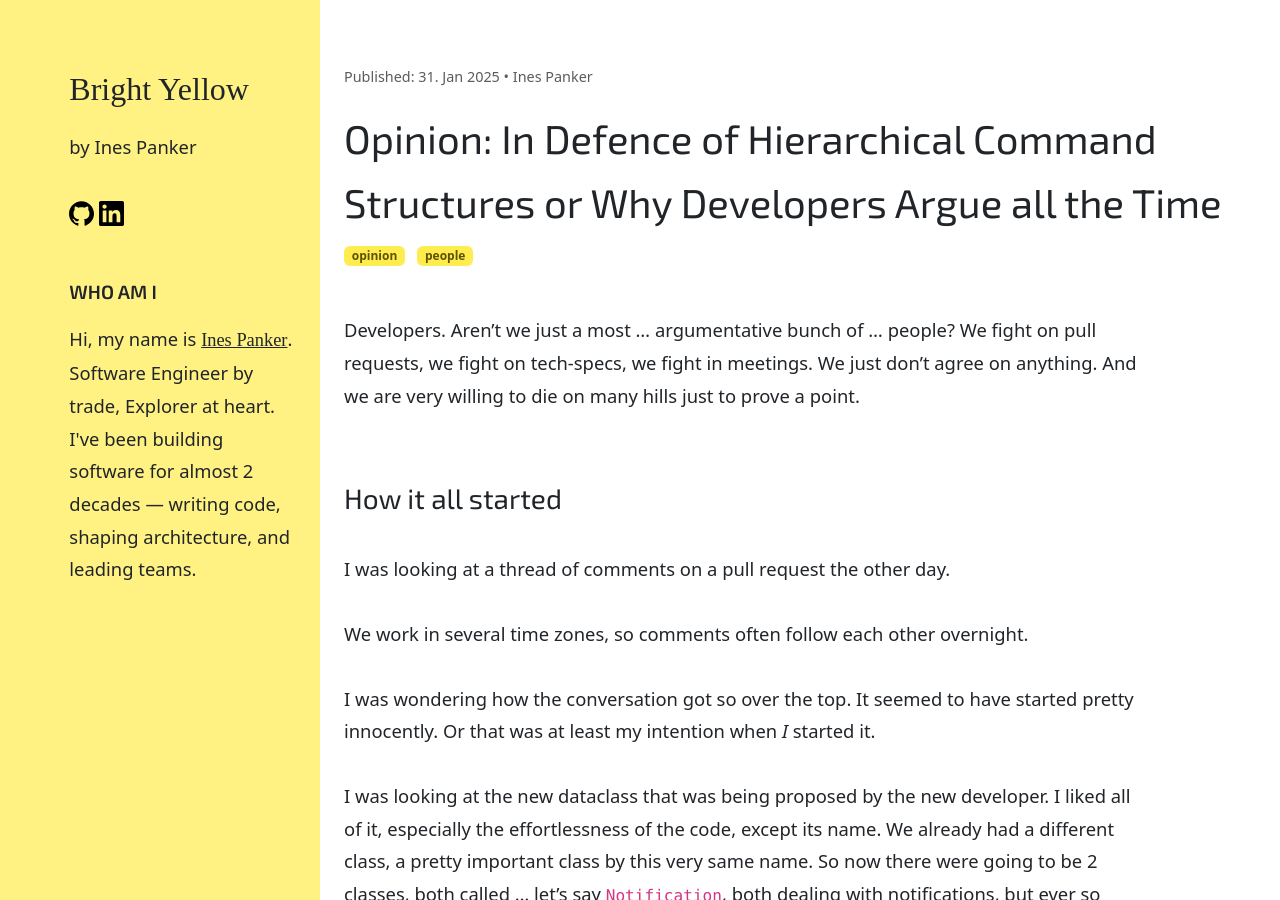
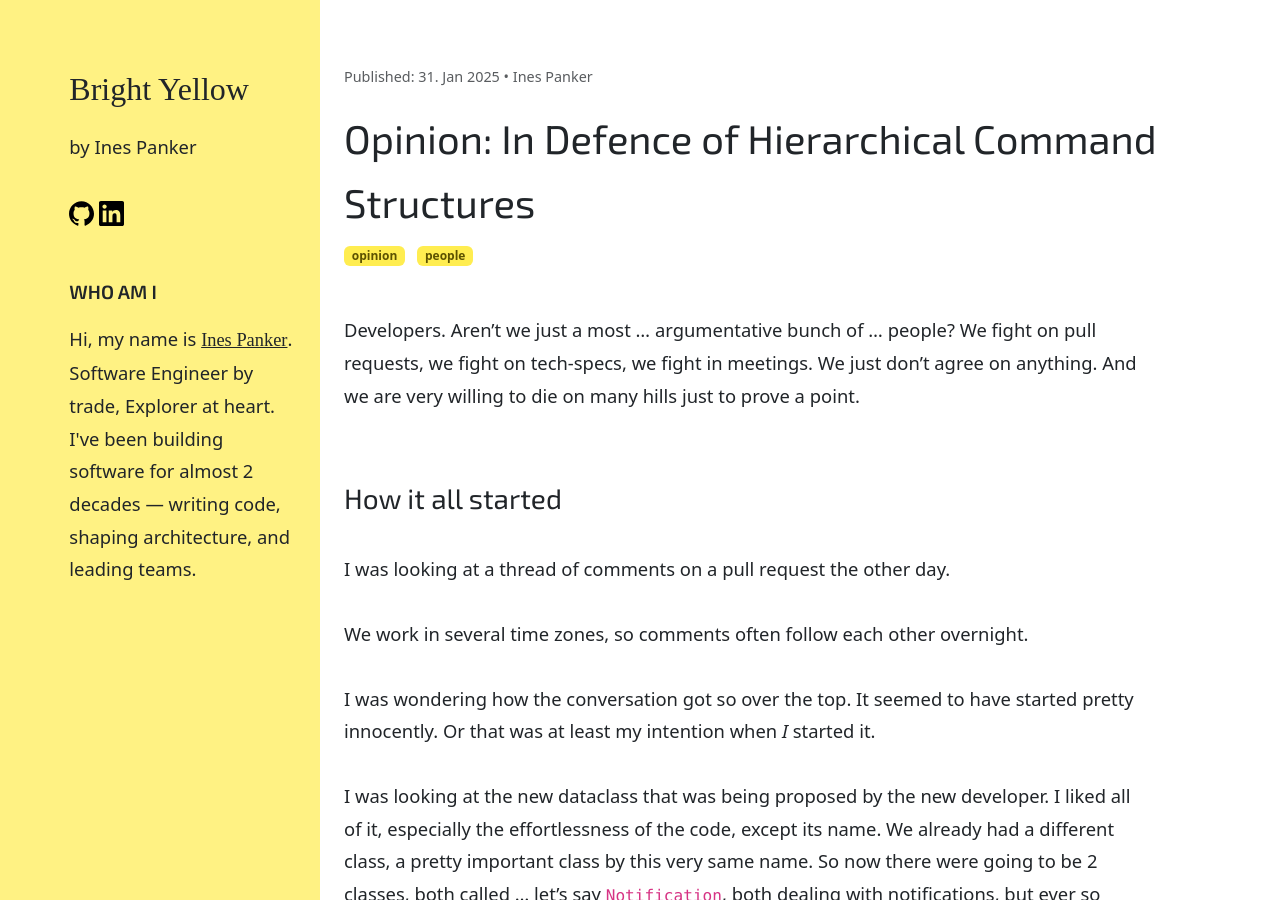
Before and after one commit to inesp/inesp.github.io, a Jekyll site: the page built from _posts/2025-01-31-flat-structure.md, in a window 1280 px wide and 900 px high. Built offline with Jekyll 4.4.1, drawn with Linux system fonts in a browser that asks for light colours; nearby versions of some CDN libraries; some web fonts are replaced.

Commit message:
Fix title
Can't have 2 so similar titles

```diff
--- a/_posts/2025-01-31-flat-structure.md
+++ b/_posts/2025-01-31-flat-structure.md
@@ -1,5 +1,5 @@
 ---
-title: "Opinion: In Defence of Hierarchical Command Structures or Why Developers Argue all the Time"
+title: "Opinion: In Defence of Hierarchical Command Structures"
 excerpt_separator: <!--more-->
 biblio:
 tags: opinion people
```
